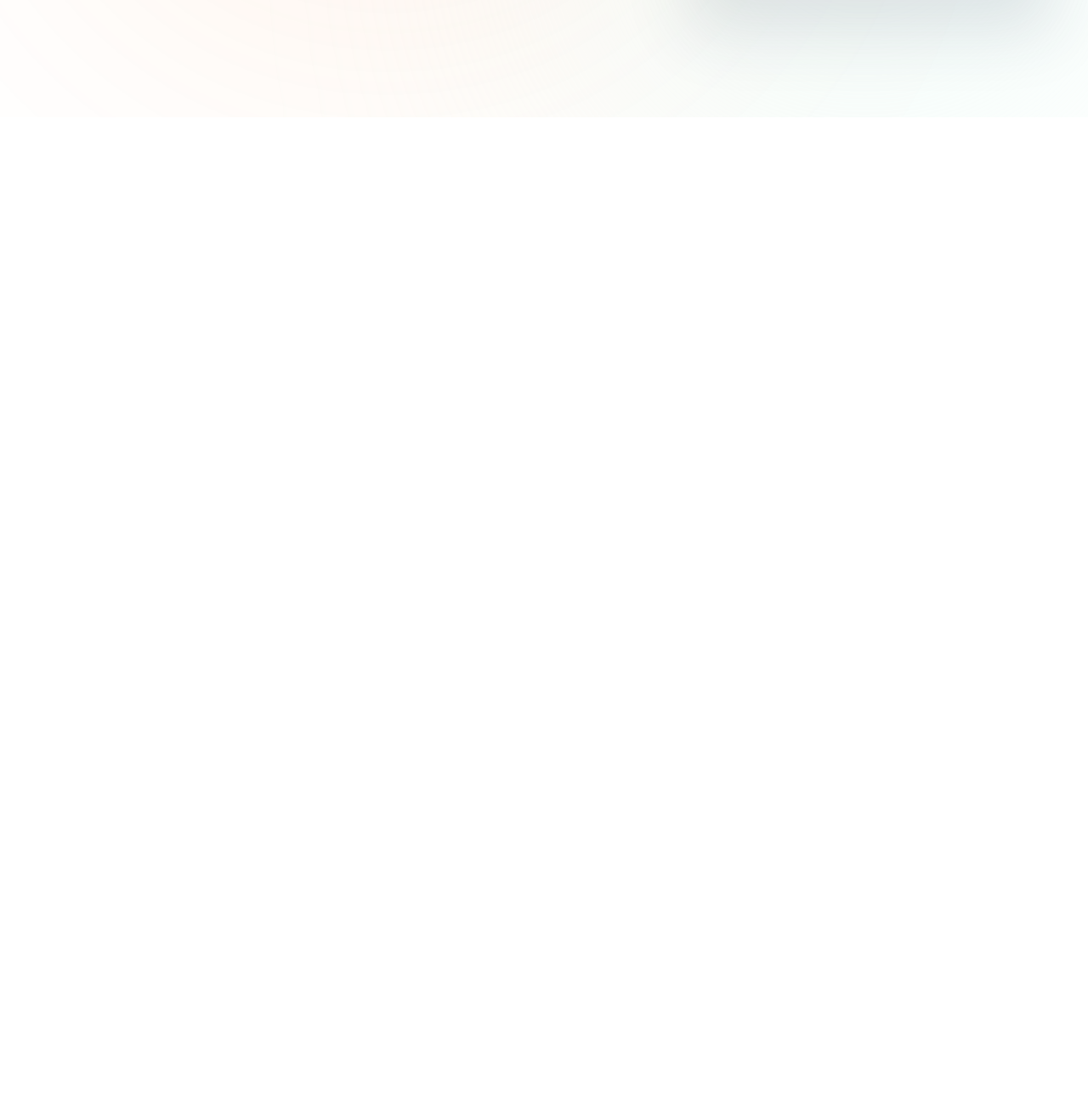
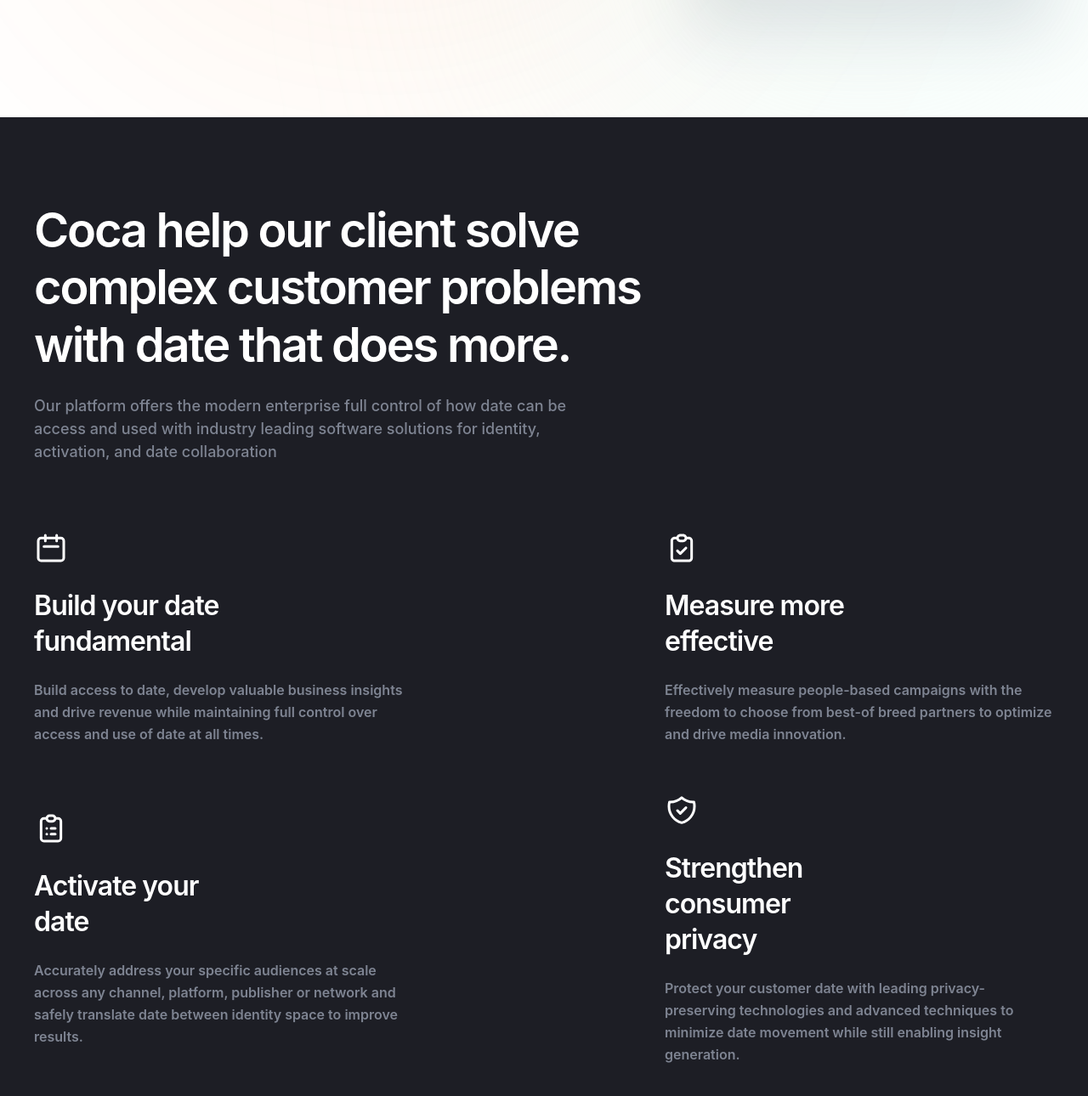
Before and after one commit to n1karo/coca, a website built with Vite: page src/index.html in a window 1280 px wide. Shown: the part 764-2054 px from the top of the page at 85% size. Before the commit the page ends 902 px from the top, so only its background shows below. Built offline with nearby package versions, Linux system fonts and the light colour scheme; files whose address does not match are found by name.

Commit message:
Created overview section + fixed hero section

```diff
--- a/src/assets/scss/base/vars.scss
+++ b/src/assets/scss/base/vars.scss
@@ -19,9 +19,20 @@
   --logo-color-text: #101010;
   --logo-color-circle: #101010;
 
+  // overview colors
+  --overview-bg-color: #1d1e25;
+
   // container
   --container-padding: 15px;
   --container-width: 1200px;
+
+  @include mini-desktop {
+    --container-width: 1000px;
+  }
+
+  @include tablet {
+    --container-width: 860px;
+  }
 
   @include mobile {
     --container-width: 480px;
@@ -50,4 +61,7 @@
 
   // success colors
   --success-color-70: #e2f8f033;
+
+  // overview colors
+  --overview-bg-color: #18181d;
 }
--- a/src/assets/scss/components/home/hero.scss
+++ b/src/assets/scss/components/home/hero.scss
@@ -7,7 +7,7 @@
   }
 
   @include mobile {
-    min-height: calc(100dvh - 128px);
+    min-height: calc(100dvh - 109px);
   }
 
   &::before {
@@ -74,7 +74,9 @@
   }
 
   &__left {
-    max-width: 599px;
+    @include mini-desktop {
+      max-width: 617px;
+    }
   }
 
   &__title {
@@ -107,6 +109,12 @@
 
   &__subtitle {
     margin-bottom: 69px;
+
+    & br {
+      @include mini-desktop {
+        display: none;
+      }
+    }
   }
 
   &__form {
@@ -232,10 +240,11 @@
     }
 
     &-body {
-      &-th {
+      &-td {
         font-weight: 700;
         font-size: 20px;
         line-height: 130%;
+        white-space: nowrap;
         color: #fff;
 
         &:nth-child(1) {
--- /dev/null
+++ b/src/assets/scss/components/home/overview.scss
@@ -0,0 +1,88 @@
+.overview {
+  padding: 100px 0;
+  background-color: var(--overview-bg-color);
+
+  @include tablet {
+    text-align: center;
+  }
+
+  @include mobile {
+    padding: 60px 0;
+  }
+
+  &__title {
+    margin-bottom: 24px;
+    max-width: 816px;
+    font-weight: 600;
+    letter-spacing: -0.04em;
+    color: #fff;
+  }
+
+  &__descr {
+    margin-bottom: 80px;
+    max-width: 660px;
+    font-weight: 500;
+    line-height: 150%;
+    color: #7e8492;
+
+    @include tablet {
+      margin-bottom: 60px;
+    }
+
+    @include small-mobile {
+      margin-bottom: 50px;
+    }
+  }
+
+  &__list {
+    @include flex-all-between;
+    gap: 56px;
+    flex-wrap: wrap;
+
+    @include tablet {
+      gap: 40px;
+      flex-direction: column;
+      align-items: center;
+    }
+  }
+
+  &__item {
+    max-width: 458px;
+
+    &-icon,
+    &-title {
+      margin-bottom: 24px;
+
+      @include tablet {
+        margin-bottom: 18px;
+      }
+    }
+
+    &-title {
+      max-width: 262px;
+      font-weight: 600;
+      line-height: 131%;
+      letter-spacing: -0.03em;
+      color: #fff;
+
+      @include mobile {
+        max-width: 320px;
+      }
+    }
+
+    &-descr {
+      font-weight: 600;
+      line-height: 162%;
+      color: #7e8492;
+    }
+  }
+
+  &__title,
+  &__descr,
+  &__item-title {
+    @include tablet {
+      margin-right: auto;
+      margin-left: auto;
+    }
+  }
+}
--- a/src/assets/scss/globals/text.scss
+++ b/src/assets/scss/globals/text.scss
@@ -18,17 +18,17 @@
   &-h2 {
     font-size: 56px;
 
-    // @include tablet {
-    //   font-size: 46px;
-    // }
+    @include tablet {
+      font-size: 46px;
+    }
 
-    // @include mobile {
-    //   font-size: 36px;
-    // }
+    @include mobile {
+      font-size: 36px;
+    }
 
-    // @include small-mobile {
-    //   font-size: 30px;
-    // }
+    @include small-mobile {
+      font-size: 30px;
+    }
   }
 
   &-h3 {
@@ -58,17 +58,17 @@
   &-h5 {
     font-size: 32px;
 
-    // @include tablet {
-    //   font-size: 28px;
-    // }
+    @include tablet {
+      font-size: 28px;
+    }
 
-    // @include mobile {
-    //   font-size: 24px;
-    // }
+    @include mobile {
+      font-size: 24px;
+    }
 
-    // @include small-mobile {
-    //   font-size: 22px;
-    // }
+    @include small-mobile {
+      font-size: 22px;
+    }
   }
 
   &-h1,
@@ -109,7 +109,7 @@
         width: 76px;
         height: 1px;
         background-color: var(--neutral-color-100);
-        transform: translateY(-20px);
+        transform: translateY(-43px);
 
         @include mini-desktop {
           display: none;
@@ -128,9 +128,9 @@
     &-medium {
       font-size: 18px;
 
-      // @include mobile {
-      //   font-size: 16px;
-      // }
+      @include mobile {
+        font-size: 16px;
+      }
     }
 
     &-default {
--- a/src/assets/scss/main.scss
+++ b/src/assets/scss/main.scss
@@ -5,3 +5,4 @@
 // components
 @import './components/header';
 @import './components/home/hero';
+@import './components/home/overview';
--- a/src/html/components/home/hero.html
+++ b/src/html/components/home/hero.html
@@ -3,8 +3,9 @@
     <div class="hero__left">
       <h2 class="hero__title">Digitally forward creative</h2>
       <p class="hero__subtitle text-p-subtitle">
-        When it comes to interactive marketing, we've got you covered. Be where
-        the world is going
+        When it comes to interactive<br>
+        marketing, we've got you covered.<br>
+        Be where the world is going
       </p>
       <form class="hero__form">
         <input class="hero__input" type="email" placeholder="Enter your email" required />
@@ -14,11 +15,11 @@
     <div class="hero__right">
       <div class="hero__sales">
         <h3 class="hero__sales-title">Sales Report</h3>
-        <img class="hero__sales-img" src="../../../assets/icons/sales-report-graph-icon.svg" width="366" height="260" alt="Sales report graphic">
+        <img class="hero__sales-img" src="./assets/icons/sales-report-graph-icon.svg" width="366" height="260" alt="Sales report graphic">
       </div>
       <div class="hero__customer">
         <h3 class="hero__customer-title">Customer Growth</h3>
-        <img src="../../../assets/icons/customer-growth-graph-icon.svg" width="177" height="149" alt="Customer growth graphic">
+        <img src="./assets/icons/customer-growth-graph-icon.svg" width="177" height="149" alt="Customer growth graphic">
       </div>
       <table class="hero__stats">
         <thead class="hero__stats-head">
@@ -29,18 +30,18 @@
         </thead>
         <tbody class="hero__stats-body">
           <tr class="hero__stats-body-row">
-            <th class="hero__stats-body-th">$31,092</th>
-            <th class="hero__stats-body-th">$29,128</th>
+            <td class="hero__stats-body-td">$31,092</td>
+            <td class="hero__stats-body-td">$29,128</td>
           </tr>
           <tr class="hero__stats-body-row">
-            <th class="hero__stats-body-th">
+            <td class="hero__stats-body-td">
               <span class="hero__stats-body-num hero__stats-body-num--green">4.2%</span>
               <span class="hero__stats-body-text">from last year</span>
-            </th>
-            <th class="hero__stats-body-th">
+            </td>
+            <td class="hero__stats-body-td">
               <span class="hero__stats-body-num hero__stats-body-num--red">1.2%</span>
               <span class="hero__stats-body-text">from last year</span>
-            </th>
+            </td>
           </tr>
         </tbody>
       </table>
--- /dev/null
+++ b/src/html/components/home/overview.html
@@ -0,0 +1,78 @@
+<section class="overview">
+  <div class="container">
+    <h2 class="overview__title heading-h2">
+      Coca help our client solve complex customer problems with date that does
+      more.
+    </h2>
+    <p class="overview__descr text-p-medium">
+      Our platform offers the modern enterprise full control of how date can be
+      access and used with industry leading software solutions for identity,
+      activation, and date collaboration
+    </p>
+    <ul class="overview__list">
+      <li class="overview__item">
+        <img
+          class="overview__item-icon"
+          src="./assets/icons/calendar-icon.svg"
+          width="40"
+          height="40"
+          alt="Calendar icon"
+        />
+        <h3 class="overview__item-title heading-h5">
+          Build your date fundamental
+        </h3>
+        <p class="overview__item-descr text-p-default">
+          Build access to date, develop valuable business insights and drive
+          revenue while maintaining full control over access and use of date at
+          all times.
+        </p>
+      </li>
+      <li class="overview__item">
+        <img
+          class="overview__item-icon"
+          src="./assets/icons/todo-icon.svg"
+          width="40"
+          height="40"
+          alt="Todo icon"
+        />
+        <h3 class="overview__item-title heading-h5">Measure more effective</h3>
+        <p class="overview__item-descr text-p-default">
+          Effectively measure people-based campaigns with the freedom to choose
+          from best-of breed partners to optimize and drive media innovation.
+        </p>
+      </li>
+      <li class="overview__item">
+        <img
+          class="overview__item-icon"
+          src="./assets/icons/list-icon.svg"
+          width="40"
+          height="40"
+          alt="List icon"
+        />
+        <h3 class="overview__item-title heading-h5">Activate your date</h3>
+        <p class="overview__item-descr text-p-default">
+          Accurately address your specific audiences at scale across any
+          channel, platform, publisher or network and safely translate date
+          between identity space to improve results.
+        </p>
+      </li>
+      <li class="overview__item">
+        <img
+          class="overview__item-icon"
+          src="./assets/icons/shield-icon.svg"
+          width="40"
+          height="40"
+          alt="Shield icon"
+        />
+        <h3 class="overview__item-title heading-h5">
+          Strengthen consumer privacy
+        </h3>
+        <p class="overview__item-descr text-p-default">
+          Protect your customer date with leading privacy-preserving
+          technologies and advanced techniques to minimize date movement while
+          still enabling insight generation.
+        </p>
+      </li>
+    </ul>
+  </div>
+</section>
--- a/src/index.html
+++ b/src/index.html
@@ -5,6 +5,7 @@
   <body class="body" data-theme="light">
     <load src="./html/components/header.html" />
     <load src="./html/components/home/hero.html" />
+    <load src="./html/components/home/overview.html" />
 
     <script type="module" src="/js/main.js"></script>
   </body>
```
Also changed, not shown: src/assets/icons/calendar-icon.svg (added), src/assets/icons/list-icon.svg (added), src/assets/icons/shield-icon.svg (added), src/assets/icons/todo-icon.svg (added).
